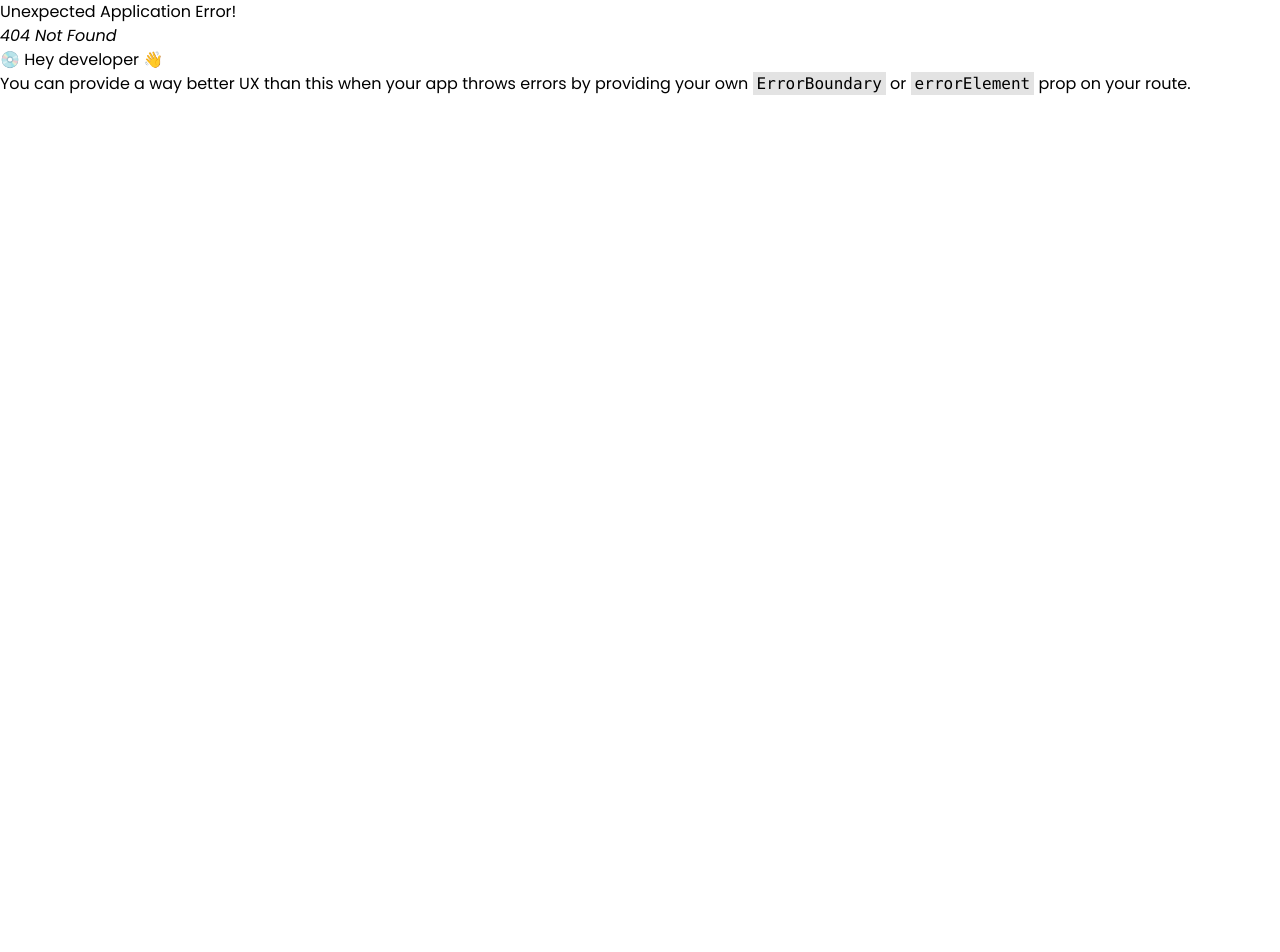
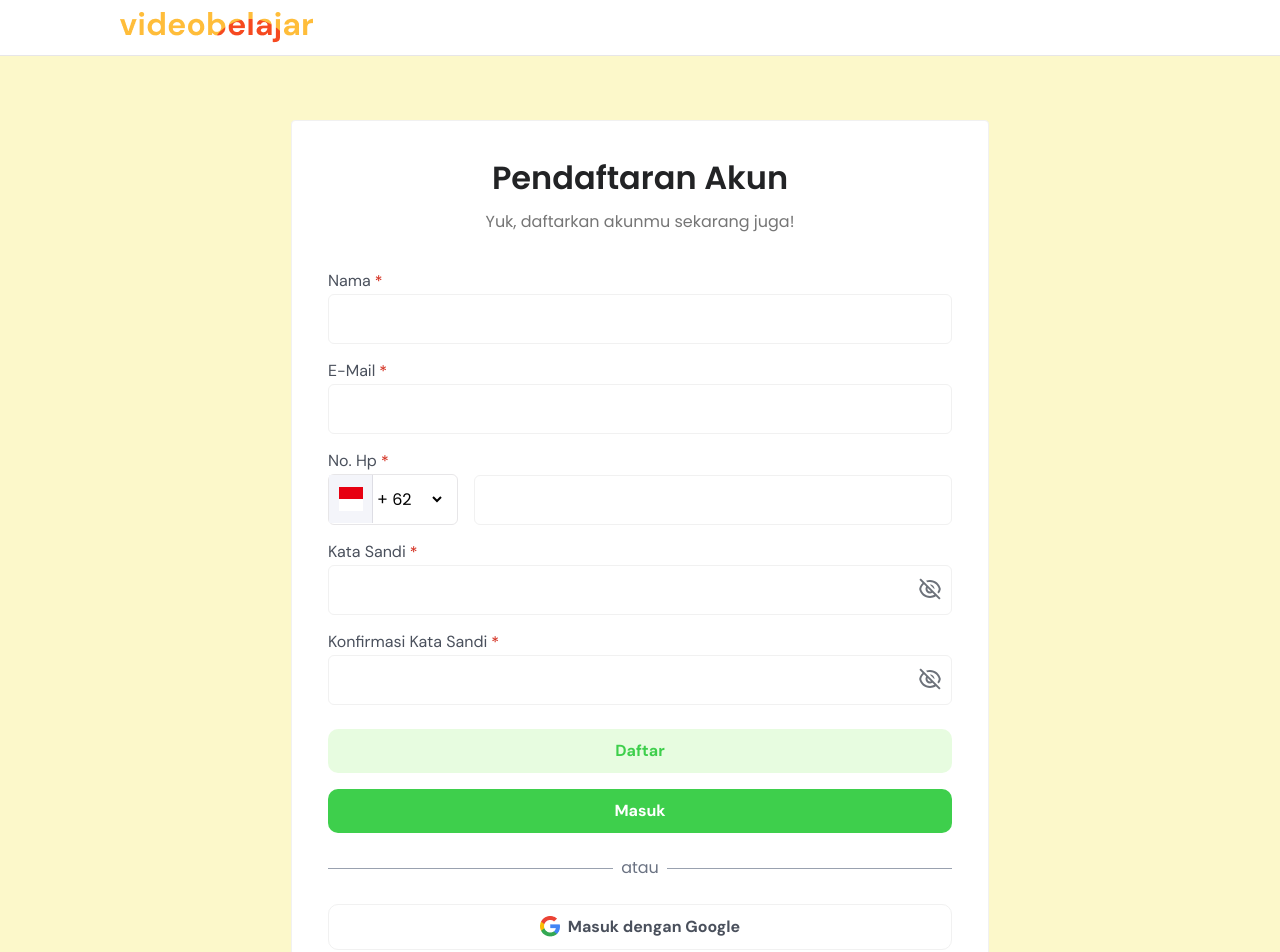
Before and after one commit to Gilldess/uiVideoBelajar, a React (Vite) app: page /signup in a window 1280 px wide. Before the commit this address had no page. Shown: the top 952 px of the page. Before the commit the page ends 800 px from the top, so only its background shows below. Built offline with nearby package versions, Linux system fonts and the light colour scheme.

Commit message:
feat: signup page

```diff
--- a/src/components/atoms/Input.jsx
+++ b/src/components/atoms/Input.jsx
@@ -1,7 +1,7 @@
 const Input =({type, label, children}) => {
     return (
         <div className="relative">
-            <input className="py-3 border border-[#f1f1f1] rounded-md px-2.5 w-full" type={type} name={label} required />
+            <input className="py-3 border border-[#f1f1f1] rounded-md px-2.5 w-full" type={type} id={label} required />
             {children}
         </div>
     )
--- a/src/components/organisms/Login.jsx
+++ b/src/components/organisms/Login.jsx
@@ -18,6 +18,7 @@ function Login() {
       </div>
       <div className="mt-9">
         <div className="flex flex-col gap-6">
+          <form action="" className="flex flex-col gap-6">
             <div className="flex text-end flex-col gap-4">
               <Froam htmlFor="email" text="E-Mail" type="email" />
               <Froam htmlFor="password" text="Kata Sandi" type="password">
@@ -45,6 +46,7 @@ function Login() {
                 Daftar
               </Button>
             </div>
+          </form>
           <div className="flex items-center">
             <div className="flex-grow border-t border-gray-400"></div>
             <span className="flex-shrink mx-2 text-sm md:text-[16px] text-gray-500">
--- /dev/null
+++ b/src/components/organisms/SignUp.jsx
@@ -0,0 +1,93 @@
+import { RiEyeOffLine } from "@remixicon/react";
+import Heading from "../atoms/Heading";
+import Text from "../atoms/Text";
+import Button from "../atoms/Button";
+import Froam from "../molecules/Froam";
+import Img from "../atoms/Img";
+import google from "../../assets/img/google.png";
+import bendera from "../../assets/img/bendera.png";
+import Label from "../atoms/Label";
+import Input from "../atoms/Input";
+function SignUp() {
+  return (
+    <div className="p-5 md:p-9 bg-[#ffffff] border border-[#f1f1f1] w-full md:w-174.5 rounded-sm">
+      <div className="text-center">
+        <Heading level={3} size="medium" color="secondary">
+          Pendaftaran Akun
+        </Heading>
+        <Text size="reguler1" styleText="mt-[10px]" color="primary">
+          Yuk, daftarkan akunmu sekarang juga!
+        </Text>
+      </div>
+      <div className="mt-9">
+        <div className="flex flex-col gap-6">
+          <div className="flex text-end flex-col gap-4">
+            <Froam htmlFor="name" text="Nama" type="text" />
+            <Froam htmlFor="email" text="E-Mail" type="email" />
+            <div className="flex gap-4 w-full items-end">
+                <div>
+                    <div className="flex gap-1">
+                    <Label htmlFor="hp" text="No. Hp" />
+                    <p className="text-[#D32E1F] font-normal text-[16px]">*</p>
+                    </div>
+                    <div className="flex items-center border border-[#3A35411F] rounded-md w-fit pr-3">
+                    <Img url={bendera} alt="logo" />
+                    <select className="pr-4 py-3">
+                        <option>+ 62</option>
+                        <option>+ 60</option>
+                        <option>+ 65</option>
+                        <option>+ 66</option>
+                    </select>
+                    </div>
+                </div>
+                <div className="flex-1">
+                    <Input type="number" label="hp"/>
+                </div>
+            </div>
+            <Froam htmlFor="password" text="Kata Sandi" type="password">
+              <RiEyeOffLine className="absolute top-3 w-6 h-6 right-2.5 text-[#6C717A]" />
+            </Froam>
+            <Froam htmlFor="checkpwd" text="Konfirmasi Kata Sandi" type="checkpwd">
+              <RiEyeOffLine className="absolute top-3 w-6 h-6 right-2.5 text-[#6C717A]" />
+            </Froam>
+          </div>
+          <div className="flex flex-col gap-4">
+            <Button
+              onClick={() => {}}
+              size="primary"
+              varianstyle="tertiary"
+              style="w-full"
+            >
+              Daftar
+            </Button>
+            <Button
+              onClick={() => {}}
+              size="primary"
+              varianstyle="primary"
+              style="w-full"
+            >
+              Masuk
+            </Button>
+          </div>
+          <div className="flex items-center">
+            <div className="flex-grow border-t border-gray-400"></div>
+            <span className="flex-shrink mx-2 text-sm md:text-[16px] text-gray-500">
+              atau
+            </span>
+            <div className="flex-grow border-t border-gray-400"></div>
+          </div>
+          <Button
+            size="primary"
+            varianstyle=""
+            style="w-full border border-[#f1f1f1] flex items-center justify-center gap-2 text-[#4A505C]"
+          >
+            <Img url={google} alt="logo" />
+            <span>Masuk dengan Google</span>
+          </Button>
+        </div>
+      </div>
+    </div>
+  );
+}
+
+export default SignUp;
--- /dev/null
+++ b/src/components/templates/SignUpLayout.jsx
@@ -0,0 +1,15 @@
+
+function SignUpLayout ({navbar, froamsignup}) {
+  return (
+    <div>
+        <header className="border-b border-[#3A35411F] px-6 py-4  xl:py-3 xl:px-30">
+            {navbar}
+        </header>
+        <main className="bg-[#FCF8CA] flex py-7 lg:py-16 px-5 md:px-30 justify-center items-center">
+            <section>{froamsignup}</section>
+        </main>
+    </div>
+  )
+}
+
+export default SignUpLayout;
--- /dev/null
+++ b/src/pages/SignUpPage.jsx
@@ -0,0 +1,11 @@
+import Navbar from "../components/organisms/Navbar";
+import SignUp from "../components/organisms/SignUp";
+import SignUpLayout from "../components/templates/SignUpLayout";
+
+const SignUpPage = ()=> {
+    return (
+        <SignUpLayout navbar={<Navbar />} froamsignup={<SignUp />} />
+    )
+}
+
+export default SignUpPage;
--- a/src/router/index.jsx
+++ b/src/router/index.jsx
@@ -1,6 +1,7 @@
 import { createBrowserRouter } from "react-router";
 import { HomePage } from "../pages/HomePage";
 import LoginPage from "../pages/LoginPage";
+import SignUpPage from "../pages/SignUpPage";
 
 export const router = createBrowserRouter([
   {
@@ -10,5 +11,9 @@ export const router = createBrowserRouter([
   {
     path: "/login",
     element: <LoginPage />
+  },
+  {
+    path: "/signup",
+    element: <SignUpPage />
   }
 ])
```
Lines whose indentation alone changed are shown as unchanged.
